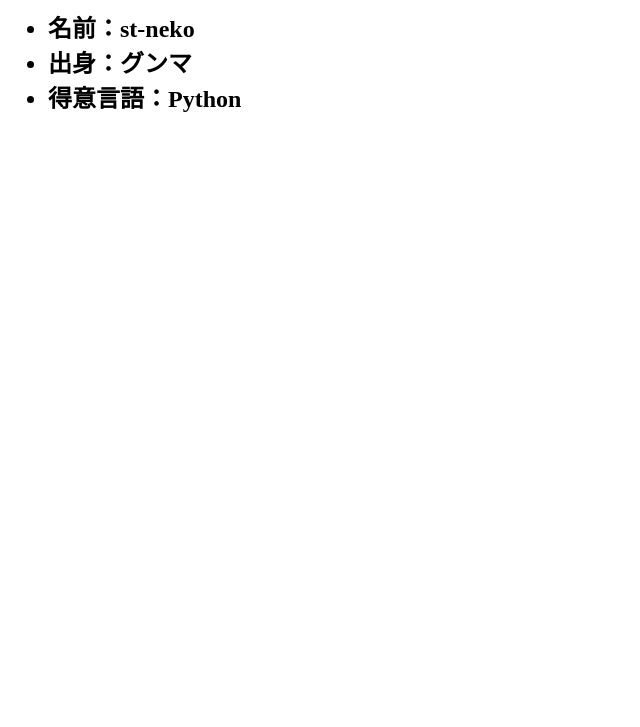
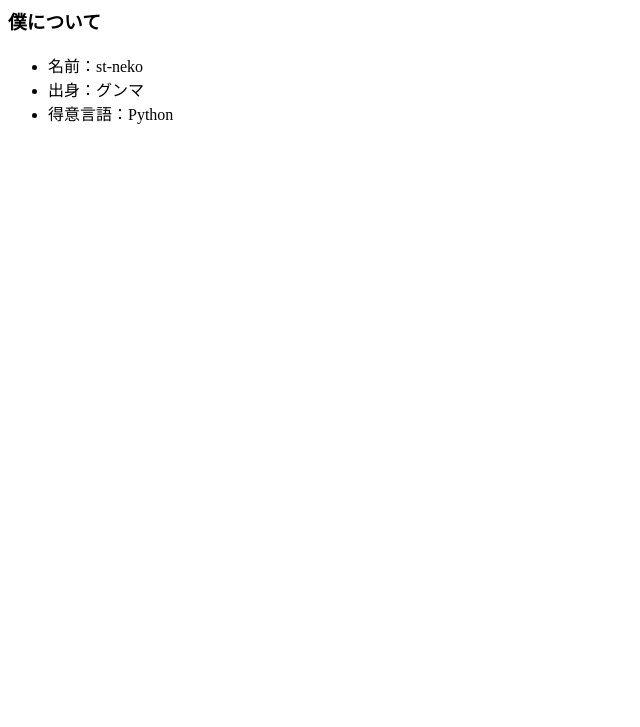
Before and after one commit to st-neko/st-neko.github.io, a plain HTML site: page index.html in a window 1280 px wide. Shown: the part 73-800 px from the top of the page, without its empty margins (0-640 px from the left). Drawn offline with Linux system fonts and the light colour scheme.

Commit message:
ポートフォリオに必要な情報を追加

```diff
--- a/index.html
+++ b/index.html
@@ -8,12 +8,13 @@
   <body>
     <h1>st-neko</h1>
 
-    <h2>
+    <h3>僕について</h3>
       <ul>
         <li>名前：st-neko</li>
         <li>出身：グンマ</li>
         <li>得意言語：Python</li>
       </ul>
-    </h2>
+
+
   </body>
 </html>
```
